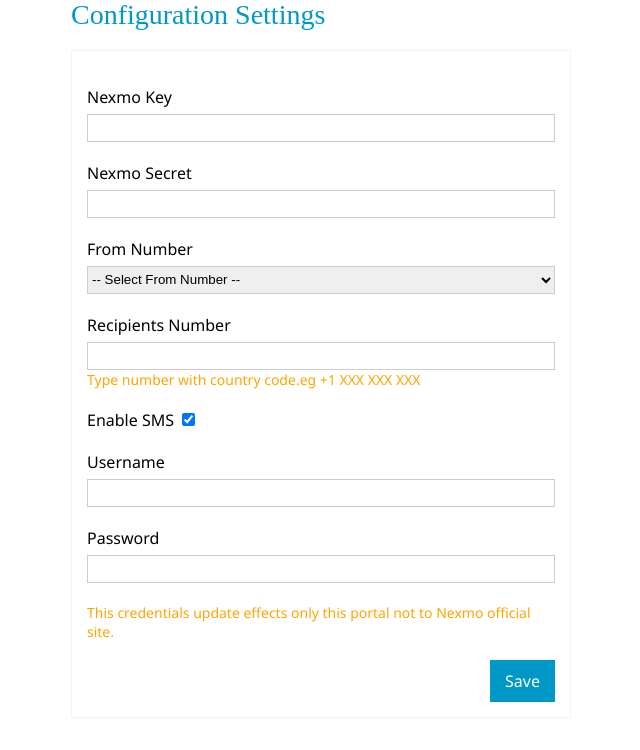
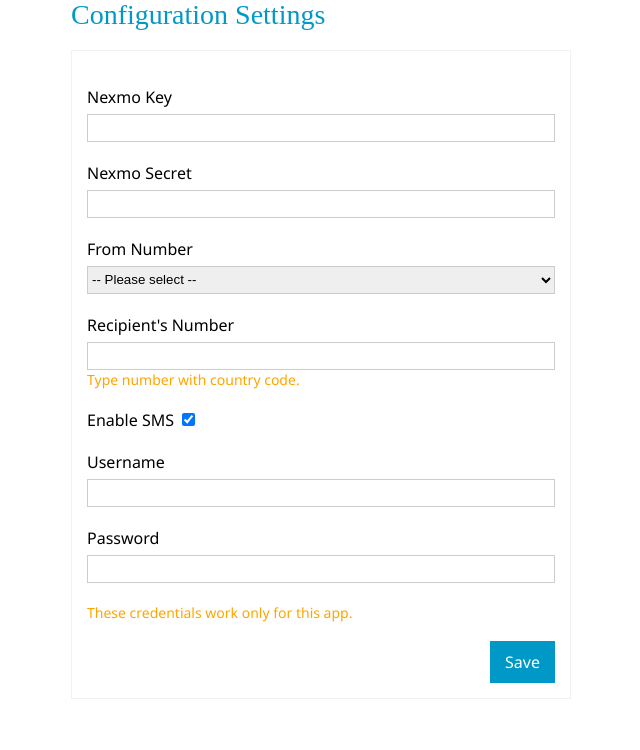
Before and after one commit to niravtadvaiya/AWSNotifier, a Django app: template templates/settings.htm in a window 1280 px wide. Shown: the part 70-820 px from the top of the page, without its empty margins (319-959 px from the left). After the commit the page ends 769 px from the top, so only its background shows below. Run offline with Django 3.2, Linux system fonts and the light colour scheme; the template is opened without the code that fills it, so the values that code supplies are empty; parts of the project's set-up code (start-up, migrations or seed data) failed here and were passed over; some libraries are stand-ins or nearby versions.

Commit message:
first commit

```diff
--- a/templates/settings.htm
+++ b/templates/settings.htm
@@ -7,7 +7,7 @@
 		   <div class="mainContent">
 			<div class="mb-20 client_msg" id="client_msg">
 			{% for message in messages %}
-				<div {% if message.tags %} class="isa_{{ message.tags }}"{% endif %}>{{ message }}</div>
+				<div {% if message.tags %} class="isa_{{ message.tags }}"{% endif %} id="msg_bord">{{ message }}</div>
 			{% endfor %}
 			</div>
 			<div class="mb-20">
@@ -33,17 +33,17 @@
 				<div>
 					<input type="hidden" value="{{nxmo_conf.NexmoFrom}}" id="nexfrom" />
 					<select name="NexmoFrom" id="NexmoFrom" class="customTxtBox">
-						<option value=""> -- Select From Number -- </option>
+						<option value=""> -- Please select -- </option>
 					</select>
 				</div>
 			</div>
 
 			<div class="mb-20">
-				<div class="fieldLabel">Recipients Number<span class="handCursor"></span></div>
+				<div class="fieldLabel">Recipient's Number<span class="handCursor"></span></div>
 				<div>
 					<input id="NRecv" type="text" name="NRecv" value="{{nxmo_conf.NRecv}}" class="customTxtBox" />
 				</div>
-			<div style="color:orange">Type number with country code.eg +1 XXX XXX XXX</div>
+			<div style="color:orange">Type number with country code.</div>
 			</div>
 
 
@@ -70,7 +70,7 @@
 					<input id="password"name="password" type="password" class="customTxtBox" value="{{nxmo_conf.password}}" />
 				</div>
 			</div>
-			<div style="color:orange">This credentials update effects only this portal not to Nexmo official site.</div><br />
+			<div style="color:orange">These credentials work only for this app.</div><br />
 
 			<div><input type="submit" value="Save" class="blueBtn"></div
 			<div class="clear"></div>
@@ -81,9 +81,9 @@
 	$(function(){
 	$.validator.addMethod("checkdef", function(value, element) {
 		 if (/^admin$/.test($.trim(value))) {
-			return false;  // FAIL validation when REGEX matches
+			return false;
 		} else {
-			return true;   // PASS validation otherwise
+			return true;
 		};
 	}, 'Please enter different Usename and Password.');
 	$.validator.addMethod("phonechck", function(value, element) {
@@ -161,7 +161,7 @@
 
 	function ajax_call(){
 		$nexfrom = $('#nexfrom').val()
-		var datahtml = '<option value=""> -- Select a From Number -- </option>'
+		var datahtml = '<option value=""> -- Please select -- </option>'
 		$.ajax({
 				url: '/ajax_validator/',
 			    type: 'post',
```
Also changed, not shown: NotifierApp/views.py (+6 -1 lines).
